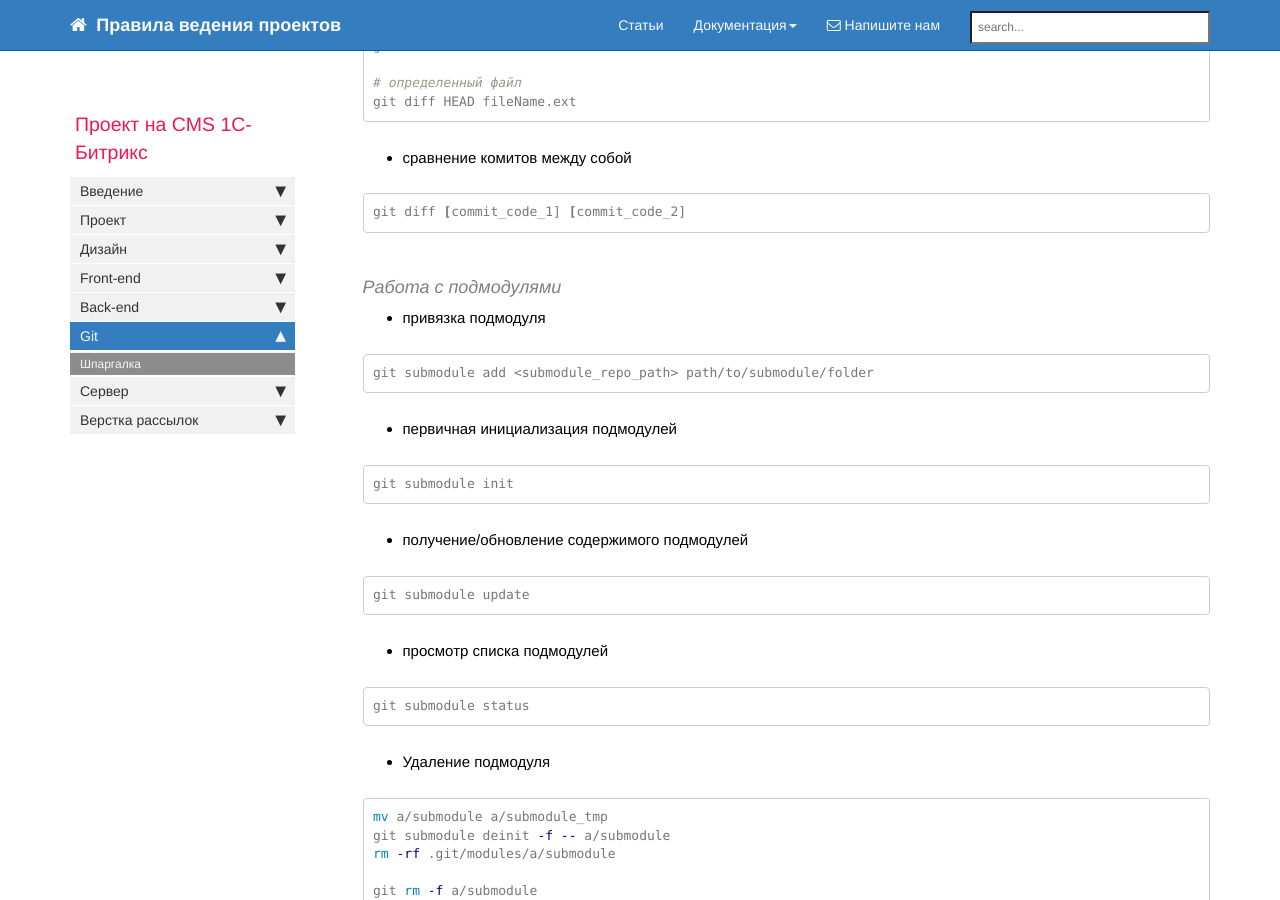
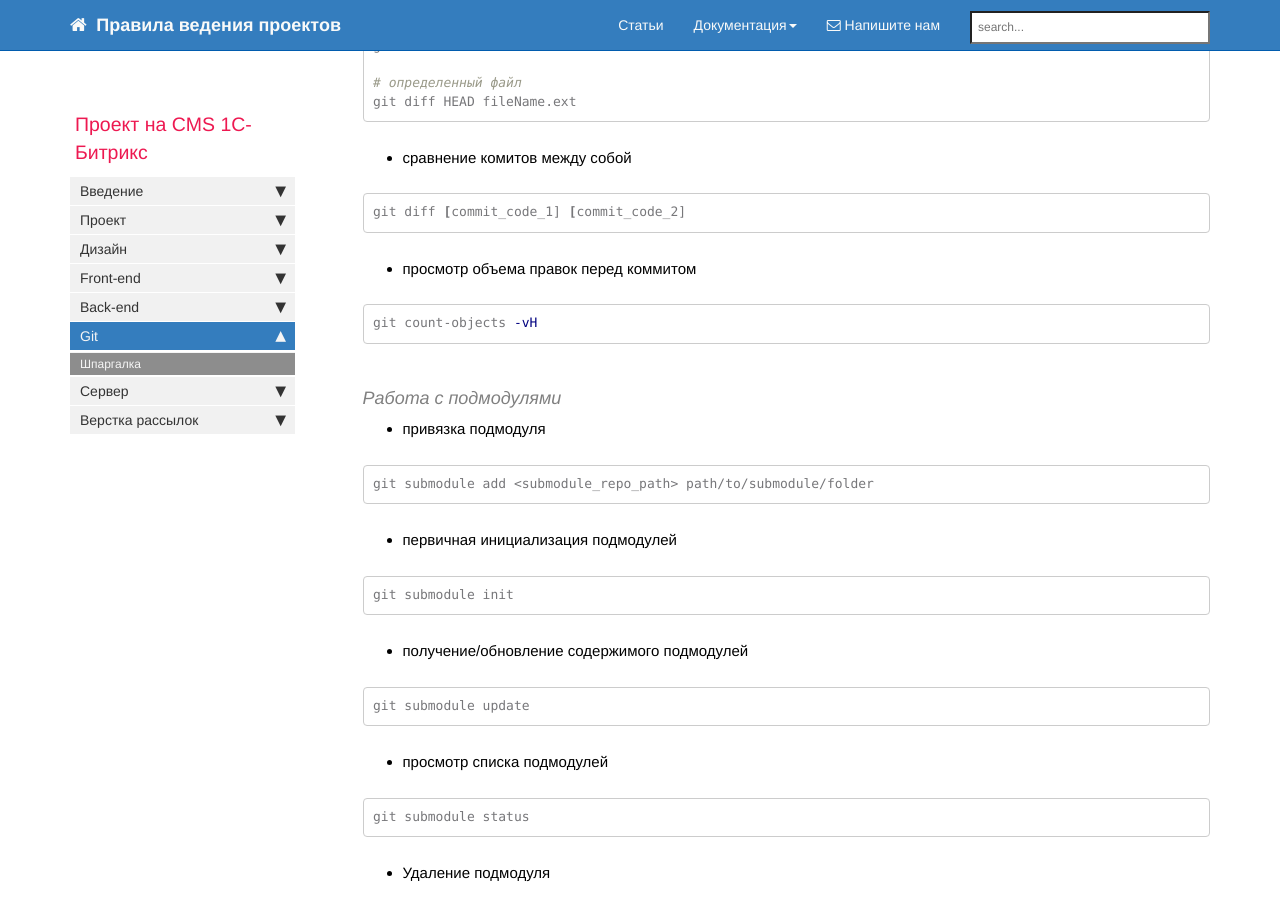
Before and after one commit to gdecider/gdecider.github.io, a Jekyll site: the page built from pages/bx/bx_git-shpora.md, in a window 1280 px wide and 900 px high, scrolled down 7990 px. Built offline with Jekyll 4.4.1, drawn with Linux system fonts in a browser that asks for light colours; nearby versions of some CDN libraries; comment, search, counter and statistics services are not loaded.

Commit message:
Update bx_git-shpora.md

````diff
--- a/pages/bx/bx_git-shpora.md
+++ b/pages/bx/bx_git-shpora.md
@@ -397,6 +397,12 @@ git diff HEAD fileName.ext
 git diff [commit_code_1] [commit_code_2]
 ```
 
+* просмотр объема правок перед коммитом
+
+```bash
+git count-objects -vH
+```
+
 
 #### Работа с подмодулями
 
````
